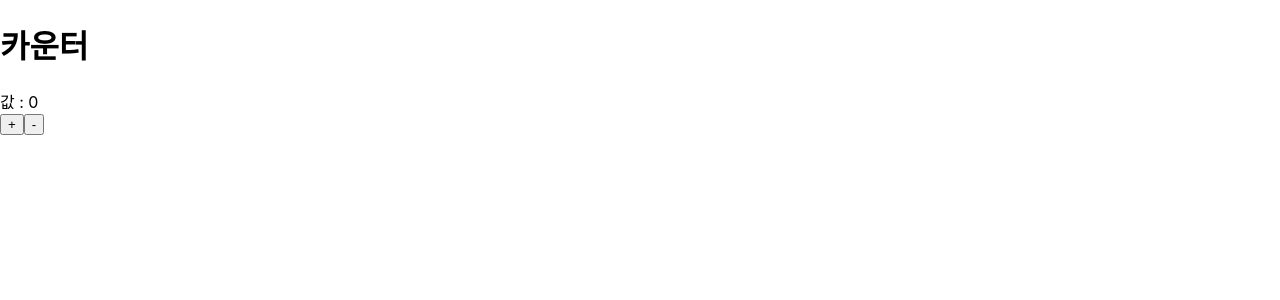
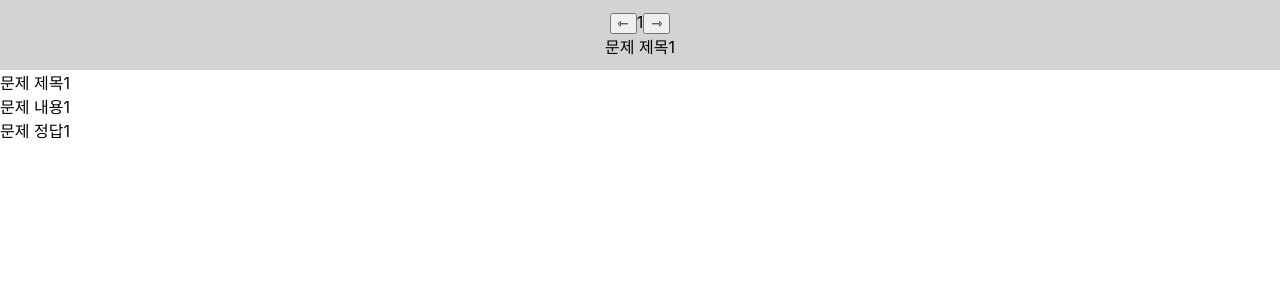
Before and after one commit to scarletYewon/wink-reactjs-study, a React (Create React App) app: page / in a window 1280 px wide. Shown: the top 300 px of the page. Built offline with nearby package versions, Linux system fonts and the light colour scheme.

Commit message:
EscapeRoomProject - Props & State
방탈출게임 Header를 포함한 각종 Component Commit

```diff
--- a/src/App.js
+++ b/src/App.js
@@ -1,11 +1,31 @@
-import React, { Component } from "react";
-import MyName from "./MyName";
-import Counter from "./Counter";
+import React, { useState } from "react";
+import Header from "./Component/Details/Header";
+import Problem from "./Component/Problem/Problem";
 
-function App() {
+const App = () => {
+  const [num, setNum] = useState(0);
+  const problems = [
+    {
+      title: "문제 제목1",
+      content: "문제 내용1",
+      answer: "문제 정답1"
+    },
+    {
+      title: "문제 제목2",
+      content: "문제 내용2",
+      answer: "문제 정답2"
+    }
+  ];
+  const getData = (num) => {
+    if(0 <= num && num < problems.length) {
+      setNum(num)
+    }
+  };
+
   return (
     <div>
-      <Counter />
+      <Header num={num} title={problems[num].title} getData={getData}/>
+      <Problem title={problems[num].title} content={problems[num].content} answer={problems[num].answer} />
     </div>
   );
 }
--- /dev/null
+++ b/src/Component/Details/Header.css
@@ -0,0 +1,9 @@
+.header {
+    display: flex;
+    width: 100%;
+    height: 70px;
+    background-color: lightgrey;
+    flex-direction: column;
+    justify-content: center;
+    align-items: center;
+}
--- /dev/null
+++ b/src/Component/Details/Header.js
@@ -0,0 +1,27 @@
+import React from "react";
+import './Header.css';
+import Problem from "../Problem/Problem";
+
+const Header= ({ num, title, getData }) => {
+    const numMinus = () => {
+        getData(num - 1);
+    };
+
+    const numPlus = () => {
+        getData(num + 1);
+    }
+    return (
+        <div className="header">
+            <div>
+                <button onClick={numMinus}>⇽</button>
+                {num + 1}
+                <button onClick={numPlus}>⇾</button>
+            </div>
+            <div>
+                {title}
+            </div>
+        </div>
+    );
+};
+
+export default Header;
--- /dev/null
+++ b/src/Component/Problem/Problem.js
@@ -0,0 +1,18 @@
+import React from "react";
+
+const Problem = ({ title, content, answer, img }) => {
+    return(
+        <div>
+            <div>{title}</div>
+            <div>{content}</div>
+            <div>{answer}</div>
+            {
+                img != null
+                ? <img src={img} alt="Problem Image" />
+                : null
+            }
+        </div>
+    );
+};
+
+export default Problem;
--- a/src/Counter.js
+++ /dev/null
@@ -1,35 +0,0 @@
-import React, { Component } from "react";
-
-class Counter extends Component {
-    state = {
-        number : 0
-    }
-
-    handleIncrease = () => {
-        const { number } = this.state;
-        this.setState({
-            number: number + 1
-        });
-    }
-
-    handleDecrease = () => {
-        this.setState(
-            ({ number }) => ({
-                number: number - 1
-            })
-        );
-    }
-
-    render() {
-        return (
-            <div>
-                <h1>카운터</h1>
-                <div>값 : {this.state.number}</div>
-                <button onClick={this.handleIncrease}>+</button>
-                <button onClick={this.handleDecrease}>-</button>
-            </div>
-        );
-    }
-}
-
-export default Counter;
--- a/src/MyName.js
+++ /dev/null
@@ -1,11 +0,0 @@
-import React from "react";
-
-const MyName = ({ name }) => {
-    return (
-        <div>
-            안녕하세요! 제 이름은 {name} 입니다.
-        </div>
-    )
-}
-
-export default MyName;
```
